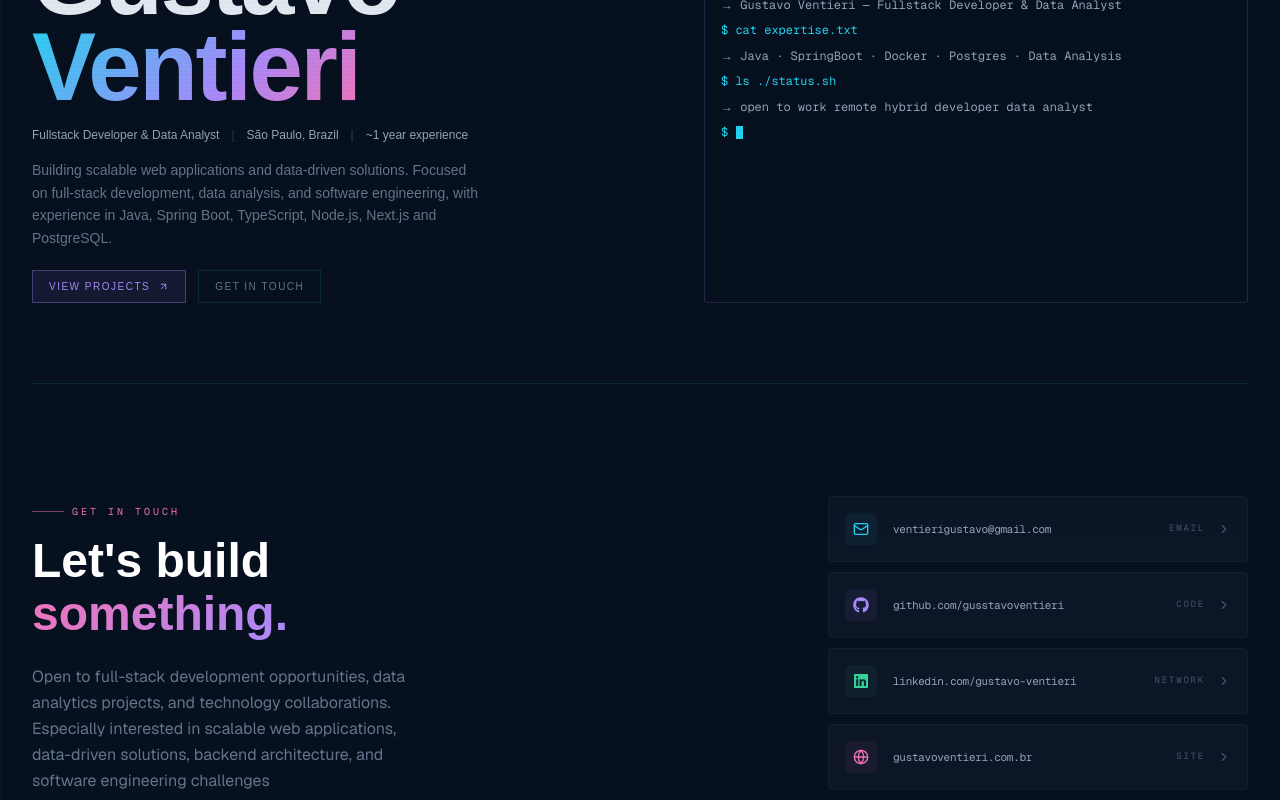
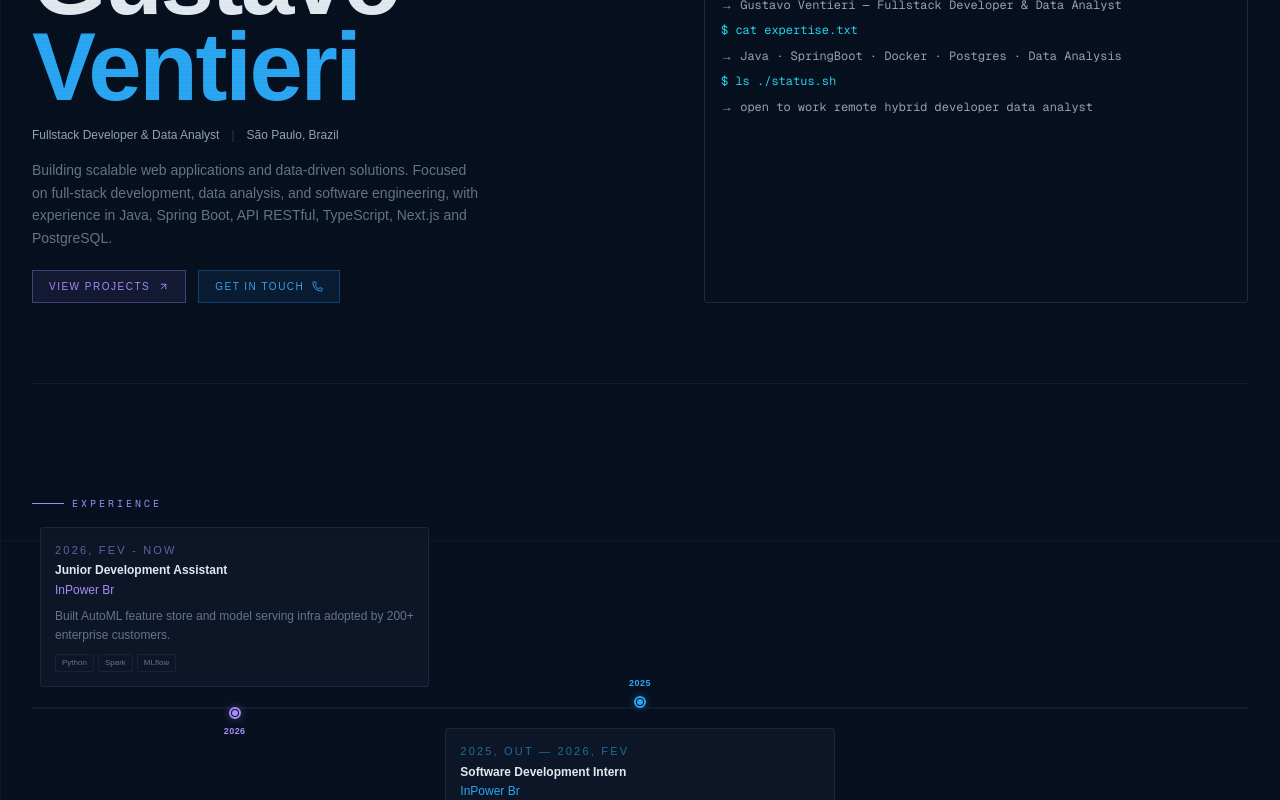
Before and after one commit to gustavoventieri/portifolio-gustavo-ventieri, a Next.js app: page / in a window 1280 px wide. Shown: the part 260-1060 px from the top of the page. Built offline with nearby package versions, Linux system fonts and the light colour scheme.

Commit message:
feat: experience sectiond added

```diff
--- a/src/app/(home)/components/about.tsx
+++ b/src/app/(home)/components/about.tsx
@@ -1,5 +1,6 @@
 "use client";
-import { ArrowUpRight } from "lucide-react";
+import { ContentHeader } from "@/components/ui/content-header";
+import { ArrowUpRight, Phone } from "lucide-react";
 import { useEffect, useState } from "react";
 
 const terminalLines = [
@@ -23,79 +24,71 @@ const terminalLines = [
 
 export const About = () => {
   const [terminalStep, setTerminalStep] = useState(0);
+  const [displayedText, setDisplayedText] = useState(""); // Texto da linha atual sendo digitada
   const [cursor, setCursor] = useState(true);
 
   useEffect(() => {
-    if (terminalStep < terminalLines.length - 1) {
-      const t = setTimeout(
-        () => setTerminalStep((s) => s + 1),
-        terminalStep === 0 ? 800 : 520,
-      );
-      return () => clearTimeout(t);
+    if (terminalStep >= terminalLines.length) return;
+
+    const currentLine = terminalLines[terminalStep];
+
+    if (currentLine.type === "cmd") {
+      // Lógica de Digitação para comandos
+      if (displayedText.length < currentLine.text.length) {
+        const timeout = setTimeout(() => {
+          setDisplayedText(currentLine.text.slice(0, displayedText.length + 1));
+        }, 60); // Velocidade da digitação
+        return () => clearTimeout(timeout);
+      } else {
+        // Terminou de digitar o comando, espera um pouco e pula para a próxima linha
+        const timeout = setTimeout(() => {
+          setTerminalStep((s) => s + 1);
+          setDisplayedText(""); // Reseta o texto digitado para a próxima linha
+        }, 600);
+        return () => clearTimeout(timeout);
       }
-  }, [terminalStep]);
+    } else if (currentLine.type === "out") {
+      // Lógica de Aparição Instantânea para output
+      const timeout = setTimeout(() => {
+        setTerminalStep((s) => s + 1);
+      }, 500); // Tempo que o output leva para aparecer
+      return () => clearTimeout(timeout);
+    }
+  }, [terminalStep, displayedText]);
 
+  // Cursor piscante
   useEffect(() => {
     const t = setInterval(() => setCursor((v) => !v), 520);
     return () => clearInterval(t);
   }, []);
 
   return (
-    <div className="grid grid-cols-1 lg:grid-cols-13 gap-8  ">
+    <div className="grid grid-cols-1 lg:grid-cols-13 gap-8">
       <div className="lg:col-span-7 space-y-4 min-h-0">
         <h1 className="text-[clamp(3rem,8vw,6rem)] font-bold leading-[0.9] tracking-tight">
-          <div className="flex items-center gap-2 mb-4">
-            <div className="h-px w-8 bg-accent"></div>
-            <span className="text-[10px] uppercase tracking-[0.3em] text-accent font-mono">
-              About
-            </span>
-          </div>
-
+          <ContentHeader text={"About"} variant={"blue"} />
           <span className="text-[#e2e8f0]">Gustavo</span>
           <br />
-          <span
-            style={{
-              background:
-                "linear-gradient(135deg, #22d3ee 0%, #a78bfa 60%, #f472b6 100%)",
-              WebkitBackgroundClip: "text",
-              WebkitTextFillColor: "transparent",
-            }}
-          >
-            Ventieri
-          </span>
+          <span className="text-hero">Ventieri</span>
         </h1>
+        {/* ... Resto do seu conteúdo lateral (Bio, botões, etc) ... */}
         <div className="flex flex-wrap items-center gap-x-3 gap-y-1 text-xs text-[#94a3b8]">
           <span>Fullstack Developer &amp; Data Analyst</span>
           <span className="text-[rgba(167,139,250,0.3)]">|</span>
           <span>São Paulo, Brazil</span>
-          <span className="text-[rgba(167,139,250,0.3)]">|</span>
-          <span>~1 year experience</span>
         </div>
         <p className="text-sm text-[#64748b] leading-relaxed max-w-md">
           Building scalable web applications and data-driven solutions. Focused
           on full-stack development, data analysis, and software engineering,
-          with experience in Java, Spring Boot, TypeScript, Node.js, Next.js and
-          PostgreSQL.
+          with experience in Java, Spring Boot, API RESTful, TypeScript, Next.js
+          and PostgreSQL.
         </p>
         <div className="flex items-center gap-3 pt-1">
           <a
             href="#projects"
-            className="group flex items-center gap-2 px-4 py-2 text-[10px] uppercase tracking-[0.15em] transition-all"
-            style={{
-              background: "rgba(167,139,250,0.08)",
-              border: "1px solid rgba(167,139,250,0.35)",
-              color: "#a78bfa",
-            }}
-            onMouseEnter={(e) => {
-              (e.currentTarget as HTMLElement).style.background =
-                "rgba(167,139,250,0.16)";
-            }}
-            onMouseLeave={(e) => {
-              (e.currentTarget as HTMLElement).style.background =
-                "rgba(167,139,250,0.08)";
-            }}
+            className="group flex items-center gap-2 px-4 py-2 text-[10px] uppercase tracking-[0.15em] transition-all bg-[rgba(167,139,250,0.08)] border border-[rgba(167,139,250,0.35)] text-[#a78bfa]"
           >
-            View Projects
+            View Projects{" "}
             <ArrowUpRight
               size={11}
               className="group-hover:translate-x-0.5 group-hover:-translate-y-0.5 transition-transform"
@@ -103,24 +96,21 @@ export const About = () => {
           </a>
           <a
             href="#contact"
-            className="px-4 py-2 border border-[rgba(34,211,238,0.12)] text-[#64748b] text-[10px] uppercase tracking-[0.15em] hover:border-[rgba(34,211,238,0.3)] hover:text-[#22d3ee] transition-all"
+            className="group flex items-center gap-2 px-4 py-2 text-[10px] uppercase tracking-[0.15em] transition-all bg-[rgba(49,162,255,0.08)] border border-[rgba(30,135,247,0.35)] text-[#36a1f2]"
           >
             Get in Touch
+            <Phone
+              size={11}
+              className="group-hover:translate-x-0.5 group-hover:-translate-y-0.5 transition-transform"
+            />
           </a>
         </div>
       </div>
 
       <div className="lg:col-span-6 h-full">
-        {/* 3. MUDANÇA: Adicionado 'h-full flex flex-col' */}
-        <div
-          className="rounded-[3px] overflow-hidden h-full flex flex-col"
-          style={{ border: "1px solid rgba(167,139,250,0.18)" }}
-        >
+        <div className="rounded-[3px] overflow-hidden h-full flex flex-col border border-[rgba(167,139,250,0.18)]">
           {/* Header do Terminal */}
-          <div
-            className="flex items-center gap-2 px-3 py-2.5 bg-paper shrink-0"
-            style={{ borderBottom: "1px solid rgba(167,139,250,0.1)" }}
-          >
+          <div className="flex items-center gap-2 px-3 py-2.5 bg-paper shrink-0 border-b border-[rgba(167,139,250,0.1)]">
             <div className="flex gap-1.5">
               <span className="w-2.5 h-2.5 rounded-full bg-[#ef4444]" />
               <span className="w-2.5 h-2.5 rounded-full bg-[#fbbf24]" />
@@ -131,35 +121,50 @@ export const About = () => {
             </span>
           </div>
 
-          {/* 4. MUDANÇA: Adicionado 'flex-1' para o corpo crescer e preencher o espaço */}
-          <div className="p-4 bg-background flex-1 space-y-1.5 font-mono  ">
-            {terminalLines.slice(0, terminalStep + 1).map((line, i) => (
+          {/* Corpo do Terminal */}
+          <div className="p-4 bg-background flex-1 space-y-1.5 font-mono text-xs">
+            {terminalLines.map((line, i) => {
+              // Só renderiza linhas que já passaram ou a linha atual
+              if (i > terminalStep) return null;
+
+              const isCurrentLine = i === terminalStep;
+
+              // Define a cor
+              const textColor =
+                line.type === "cmd" || line.type === "cursor"
+                  ? "text-[#22d3ee]"
+                  : "text-[#94a3b8]";
+
+              return (
                 <div
                   key={i}
-                className={`text-xs leading-relaxed ${
-                  line.type === "cmd"
-                    ? "text-[#22d3ee]"
-                    : line.type === "cursor"
-                      ? "text-[#22d3ee]"
-                      : "text-[#94a3b8]"
-                }`}
+                  className={`${textColor} leading-relaxed flex items-center min-h-[1.2rem]`}
                 >
                   {line.type === "cursor" ? (
                     <span>
                       ${" "}
                       <span
-                      className="inline-block w-1.75 h-3.25 bg-[#22d3ee] align-middle ml-px"
-                      style={{
-                        opacity: cursor ? 1 : 0,
-                        transition: "opacity 0.1s",
-                      }}
+                        className="inline-block w-1.5 h-3.5 bg-[#22d3ee] align-middle"
+                        style={{ opacity: cursor ? 1 : 0 }}
                       />
                     </span>
                   ) : (
-                  line.text
+                    <>
+                      {/* Se for a linha atual e for comando, mostra o que está sendo digitado.
+                          Se já passou, mostra o texto completo. */}
+                      {isCurrentLine && line.type === "cmd"
+                        ? displayedText
+                        : line.text}
+
+                      {/* Adiciona um cursor piscante no final do comando enquanto ele está sendo digitado */}
+                      {isCurrentLine && line.type === "cmd" && (
+                        <span className="ml-0.5 w-1.5 h-3.5 bg-[#22d3ee] inline-block align-middle animate-pulse" />
+                      )}
+                    </>
                   )}
                 </div>
-            ))}
+              );
+            })}
           </div>
         </div>
       </div>
--- a/src/app/(home)/components/contact.tsx
+++ b/src/app/(home)/components/contact.tsx
@@ -1,4 +1,5 @@
 "use client";
+import { ContentHeader } from "@/components/ui/content-header";
 import { contactLinks } from "@/constants/contact-links";
 import { ChevronRight } from "lucide-react";
 
@@ -9,25 +10,11 @@ export const Contact = () => {
         <div className="flex flex-col lg:flex-row justify-between items-start gap-12 w-full">
           {/* LADO ESQUERDO: TEXTO */}
           <div className="max-w-md lg:pt-2">
-            <div className="flex items-center gap-2 mb-4">
-              <div className="h-[1px] w-8 bg-[#f472b6]/50"></div>
-              <span className="text-[10px] uppercase tracking-[0.3em] text-[#f472b6] font-mono">
-                Get in touch
-              </span>
-            </div>
-
+            <ContentHeader text={"Get in Touch"} variant="blue" />
             <h2 className="text-4xl lg:text-5xl font-bold text-white mb-6 leading-[1.1]">
               {"Let's build"}
               <br />
-              <span
-                className="bg-clip-text text-transparent"
-                style={{
-                  backgroundImage:
-                    "linear-gradient(135deg, #f472b6 0%, #a78bfa 100%)",
-                }}
-              >
-                something.
-              </span>
+              <span className="bg-clip-text text-hero">together.</span>
             </h2>
 
             <p className="text-base text-[#64748b] leading-relaxed max-w-sm font-sans">
--- /dev/null
+++ b/src/app/(home)/components/experience.tsx
@@ -0,0 +1,93 @@
+import { ContentHeader } from "@/components/ui/content-header";
+import { TimelineCard } from "@/components/ui/timeline-card";
+import { timelineItems } from "@/constants/timeline-items";
+
+export const Experience = () => {
+  return (
+    <div>
+      <div className="relative">
+        <ContentHeader text={"Experience"} variant="purple" />
+
+        <div className="grid grid-cols-1 md:grid-cols-3 gap-8 md:gap-0 relative items-center">
+          {/* Linha Horizontal (Desktop) */}
+          <div className="hidden md:block absolute top-1/2 left-0 w-full h-px bg-slate-800 -translate-y-1/2" />
+
+          {/* Linha Vertical (Mobile) */}
+          <div className="md:hidden absolute left-[16px] top-0 h-full w-[2px] bg-slate-800" />
+
+          {timelineItems.map((item, i) => {
+            const isAbove = i % 2 === 0;
+
+            return (
+              <div
+                key={item.id}
+                className="flex flex-row md:flex-col items-center md:items-center relative"
+              >
+                {/* 1. Conteúdo de CIMA (Desktop) */}
+                <div
+                  className={`hidden md:block w-full px-2 pb-5 ${isAbove ? "opacity-100" : "opacity-0 pointer-events-none"}`}
+                  style={{ minHeight: "150px" }} // Aumentado para dar respiro
+                >
+                  {isAbove && <TimelineCard item={item} />}
+                </div>
+
+                {/* 2. O Marcador (Node + Ano) */}
+                <div
+                  className={`relative z-10 flex flex-col items-center shrink-0 w-[40px] md:w-auto gap-1.5
+                    ${!isAbove ? "md:flex-col-reverse" : "md:flex-col"}
+                  `}
+                  /*
+                     Explicando a lógica acima:
+                     Se for Above: Bolinha em cima, Ano embaixo (flex-col)
+                     Se for Under (!isAbove): Ano em cima, Bolinha embaixo (flex-col-reverse)
+                  */
+                >
+                  {/* Bolinha (Sempre centralizada na linha) */}
+                  <div
+                    className="w-2.5 h-2.5 md:w-3 md:h-3 rounded-full border-2 flex items-center justify-center md:mr-0  mr-1.5"
+                    style={{
+                      borderColor: item.color,
+                      backgroundColor: "#07101f",
+                      boxShadow: `0 0 8px ${item.color}60`,
+                    }}
+                  >
+                    <div
+                      className="w-1 h-1 md:w-1.5 md:h-1.5 rounded-full"
+                      style={{ backgroundColor: item.color }}
+                    />
+                  </div>
+
+                  {/* Label do Ano */}
+                  <div
+                    className="text-[9px] font-bold tracking-wider md:mr-0 mr-1.5"
+                    style={{ color: item.color }}
+                  >
+                    {item.startYear}
+                  </div>
+                </div>
+
+                {/* 3. Conteúdo de BAIXO (Desktop) / Principal (Mobile) */}
+                <div
+                  className={`w-full px-2 md:pt-5
+                    ${!isAbove ? "md:opacity-100" : "md:opacity-0 md:pointer-events-none"}
+                    block opacity-100 pointer-events-auto`}
+                  style={{ minHeight: "150px" }}
+                >
+                  {/* Mobile */}
+                  <div className="md:hidden">
+                    <TimelineCard item={item} />
+                  </div>
+
+                  {/* Desktop (Invertido) */}
+                  <div className="hidden md:block">
+                    {!isAbove && <TimelineCard item={item} />}
+                  </div>
+                </div>
+              </div>
+            );
+          })}
+        </div>
+      </div>
+    </div>
+  );
+};
--- a/src/app/(home)/page.tsx
+++ b/src/app/(home)/page.tsx
@@ -1,11 +1,20 @@
 import { About } from "./components/about";
 import { Contact } from "./components/contact";
+import { Experience } from "./components/experience";
 
 export default function Home() {
   return (
     <div className="container mx-auto  px-8">
       <section id="about" className="md:pt-28 pt-15 pb-15 md:pb-20 w-full">
         <About />
+      </section>
+
+      <section
+        id="experience"
+        className="md:pt-28 pt-15 pb-15 md:pb-20 w-ful"
+        style={{ borderTop: "1px solid rgba(34,211,238,0.08)" }}
+      >
+        <Experience />
       </section>
 
       <section
--- /dev/null
+++ b/src/components/ui/content-header.tsx
@@ -0,0 +1,28 @@
+"use client";
+
+interface ContentHeaderProps {
+  text: string;
+  variant: "orange" | "pink" | "purple" | "blue";
+}
+
+const colorVariants = {
+  orange: { dash: "bg-[#fb923c]", text: "text-[#fb923c]" },
+  pink: { dash: "bg-[#f472b6]", text: "text-[#f472b6]" },
+  purple: { dash: "bg-[#a78bfa]", text: "text-[#a78bfa]" },
+  blue: { dash: "bg-hero", text: "text-hero" },
+};
+
+export const ContentHeader = ({ text, variant }: ContentHeaderProps) => {
+  const colors = colorVariants[variant];
+
+  return (
+    <div className="flex items-center gap-2 mb-4">
+      <div className={`h-px w-8 ${colors.dash}`}></div>
+      <span
+        className={`text-[10px] uppercase tracking-[0.3em] font-mono ${colors.text}`}
+      >
+        {text}
+      </span>
+    </div>
+  );
+};
--- /dev/null
+++ b/src/components/ui/timeline-card.tsx
@@ -0,0 +1,44 @@
+import { timelineItems } from "@/constants/timeline-items";
+
+export const TimelineCard = ({
+  item,
+}: {
+  item: (typeof timelineItems)[number];
+}) => {
+  return (
+    <div
+      className="rounded-[3px] p-3.5 transition-all duration-200 group hover:scale-[1.02]"
+      style={{
+        border: `1px solid ${item.color}20`,
+        backgroundColor: "#0d1627",
+      }}
+    >
+      <div
+        className="text-[11px] uppercase tracking-[0.2em] mb-1"
+        style={{ color: item.color + "99" }}
+      >
+        {item.period}
+      </div>
+      <div className="text-[12px] font-bold text-[#e2e8f0] leading-snug mb-0.5">
+        {item.role}
+      </div>
+      <div className="text-[12px] mb-2" style={{ color: item.color }}>
+        {item.company}
+      </div>
+      <p className="text-[12px] text-[#64748b] leading-relaxed mb-2">
+        {item.desc}
+      </p>
+      <div className="flex flex-wrap gap-1">
+        {item.tags.map((t) => (
+          <span
+            key={t}
+            className="text-[8px] px-1.5 py-0.5 rounded-xs text-[#64748b]"
+            style={{ border: `1px solid ${item.color}18` }}
+          >
+            {t}
+          </span>
+        ))}
+      </div>
+    </div>
+  );
+};
--- a/src/constants/header-content.ts
+++ b/src/constants/header-content.ts
@@ -1,8 +1,8 @@
-import { User, Activity, Database, Briefcase, Mail } from "lucide-react";
+import { User, Database, Briefcase, Mail, Backpack } from "lucide-react";
 
 export const navLinks = [
   { label: "About", href: "#about", icon: User },
-  { label: "Activity", href: "#activity", icon: Activity },
+  { label: "Experience", href: "#experience", icon: Backpack },
   { label: "Data", href: "#data", icon: Database },
   { label: "Projects", href: "#projects", icon: Briefcase },
   { label: "Contact", href: "#contact", icon: Mail },
--- /dev/null
+++ b/src/constants/timeline-items.ts
@@ -0,0 +1,22 @@
+export const timelineItems = [
+  {
+    id: 1,
+    role: "Junior Development Assistant",
+    company: "InPower Br",
+    period: "2026, Fev - Now",
+    startYear: "2026",
+    desc: "Built AutoML feature store and model serving infra adopted by 200+ enterprise customers.",
+    color: "#a78bfa",
+    tags: ["Python", "Spark", "MLflow"],
+  },
+  {
+    id: 2,
+    role: "Software Development Intern",
+    company: "InPower Br",
+    period: "2025, Out — 2026, Fev",
+    startYear: "2025",
+    desc: "Led real-time fraud detection pipeline processing 4M events/day. Reduced p99 latency by 60%.",
+    color: "#2aa6f2",
+    tags: ["Kafka", "Flink", "Go"],
+  },
+];
```
Lines whose indentation alone changed are shown as unchanged.
